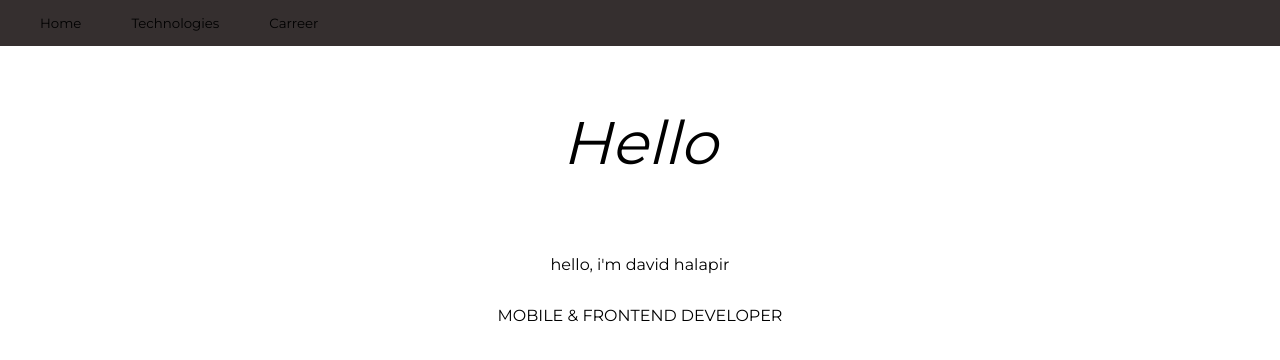
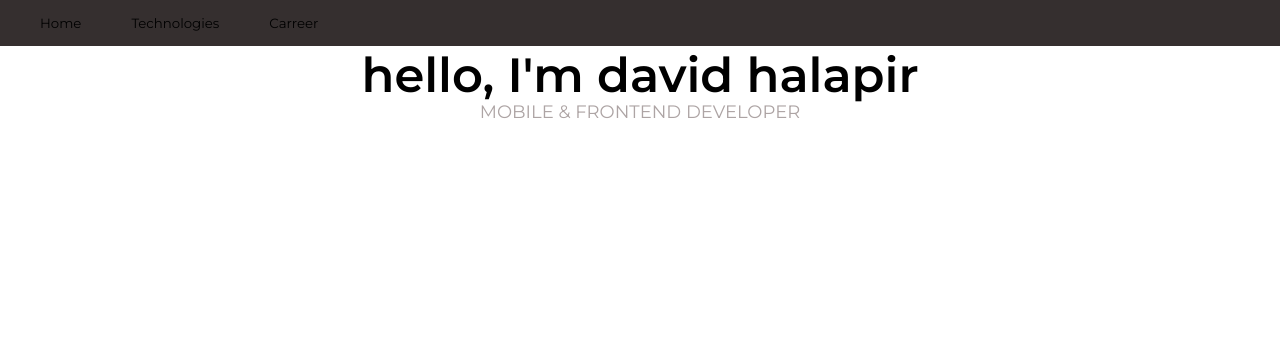
Before and after one commit to hala94/david_h_web, a React (Create React App) app: page / in a window 1280 px wide. Shown: the top 360 px of the page. Built offline with nearby package versions, Linux system fonts and the light colour scheme.

Commit message:
styled headings

```diff
--- a/src/components/fonts/index.tsx
+++ b/src/components/fonts/index.tsx
@@ -26,6 +26,7 @@ The new value is added to the enum and getFontStyle method is updated.
 */
 export enum FontType {
 	headline1 = 'headline1',
+	headline2 = 'headline2',
 }
 
 const getFontStyle = (identifier: FontType): string => {
@@ -34,5 +35,9 @@ const getFontStyle = (identifier: FontType): string => {
 			return styles.headline1;
 			break;
 		}
+		case FontType.headline2: {
+			return styles.headline2;
+			break;
+		}
 	}
 };
--- a/src/components/fonts/styles.module.css
+++ b/src/components/fonts/styles.module.css
@@ -1,5 +1,20 @@
+.headline1 {
+	font-size: 48px;
+	font-style: regular;
+	font-stretch: normal;
+	font-style: normal;
+	letter-spacing: normal;
+	font-weight: bold;
+	line-height: 1.23;
+}
 
-.headline1 {
-    font-size: 60px;
-    font-style: italic;
+.headline2 {
+	font-size: 18px;
+	font-style: normal;
+	font-stretch: normal;
+	font-style: normal;
+	letter-spacing: normal;
+	font-weight: medium;
+	line-height: 0.88;
+	color: #ada4a4;
 }
--- a/src/components/home/index.tsx
+++ b/src/components/home/index.tsx
@@ -14,9 +14,8 @@ import { Font, FontType } from 'components/fonts';
 export function Home() {
 	return (
 		<div className={styles.container}>
-			<Font fontType={FontType.headline1}>Hello</Font>
-			<p>hello, i'm david halapir</p>
-			<p>MOBILE & FRONTEND DEVELOPER</p>
+			<Font fontType={FontType.headline1}>hello, I'm david halapir</Font>
+			<Font fontType={FontType.headline2}>MOBILE & FRONTEND DEVELOPER</Font>
 		</div>
 	);
 }
--- a/src/index.css
+++ b/src/index.css
@@ -13,6 +13,13 @@ code {
 		monospace;
 }
 
+p {
+  margin-block-start: 0px;
+  margin-block-end: 0px;
+  margin-inline-start: 0px;
+  margin-inline-end: 0px;
+}
+
 #root {
 	height: 100vh;
 	width: 100vw;
```
